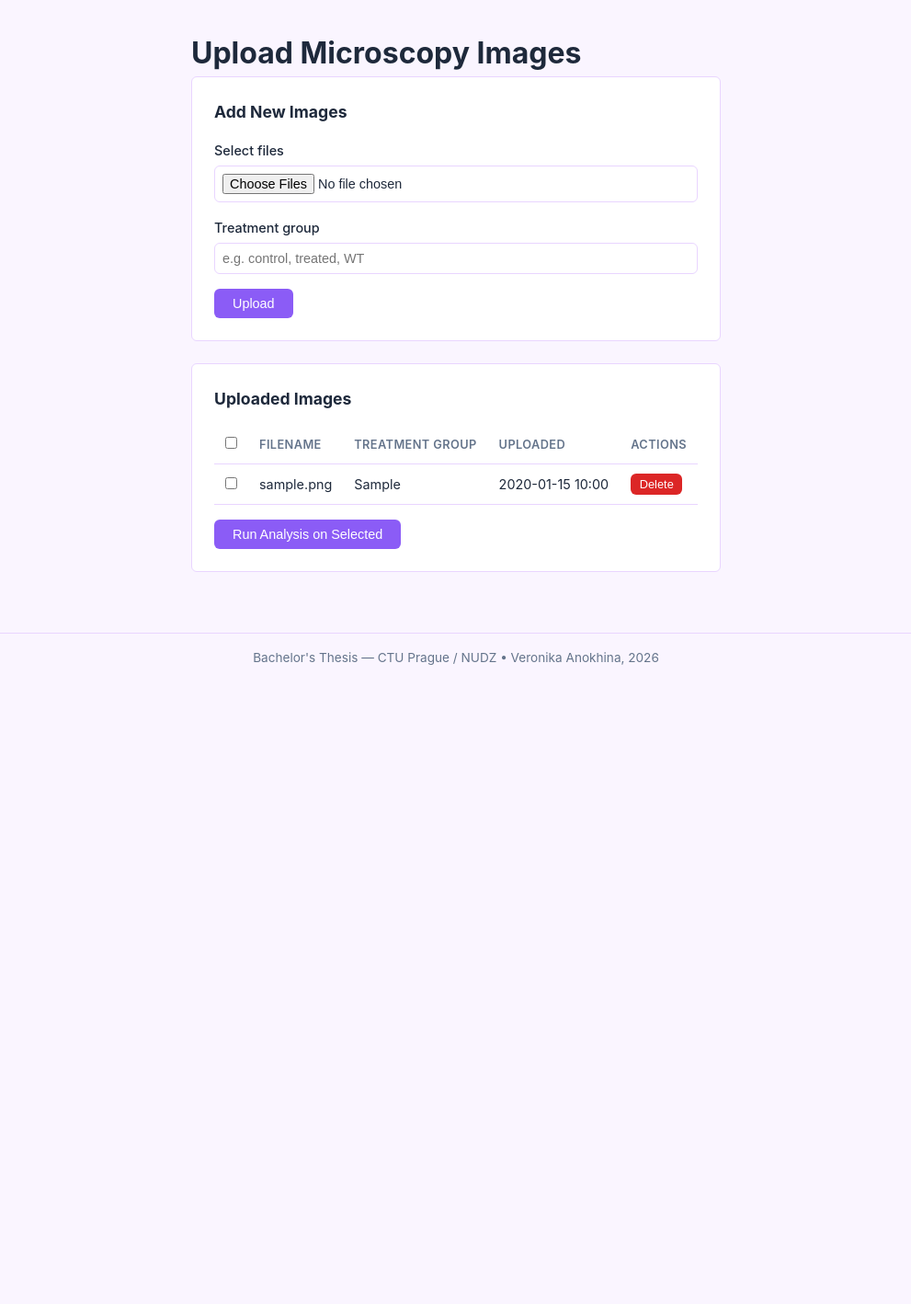
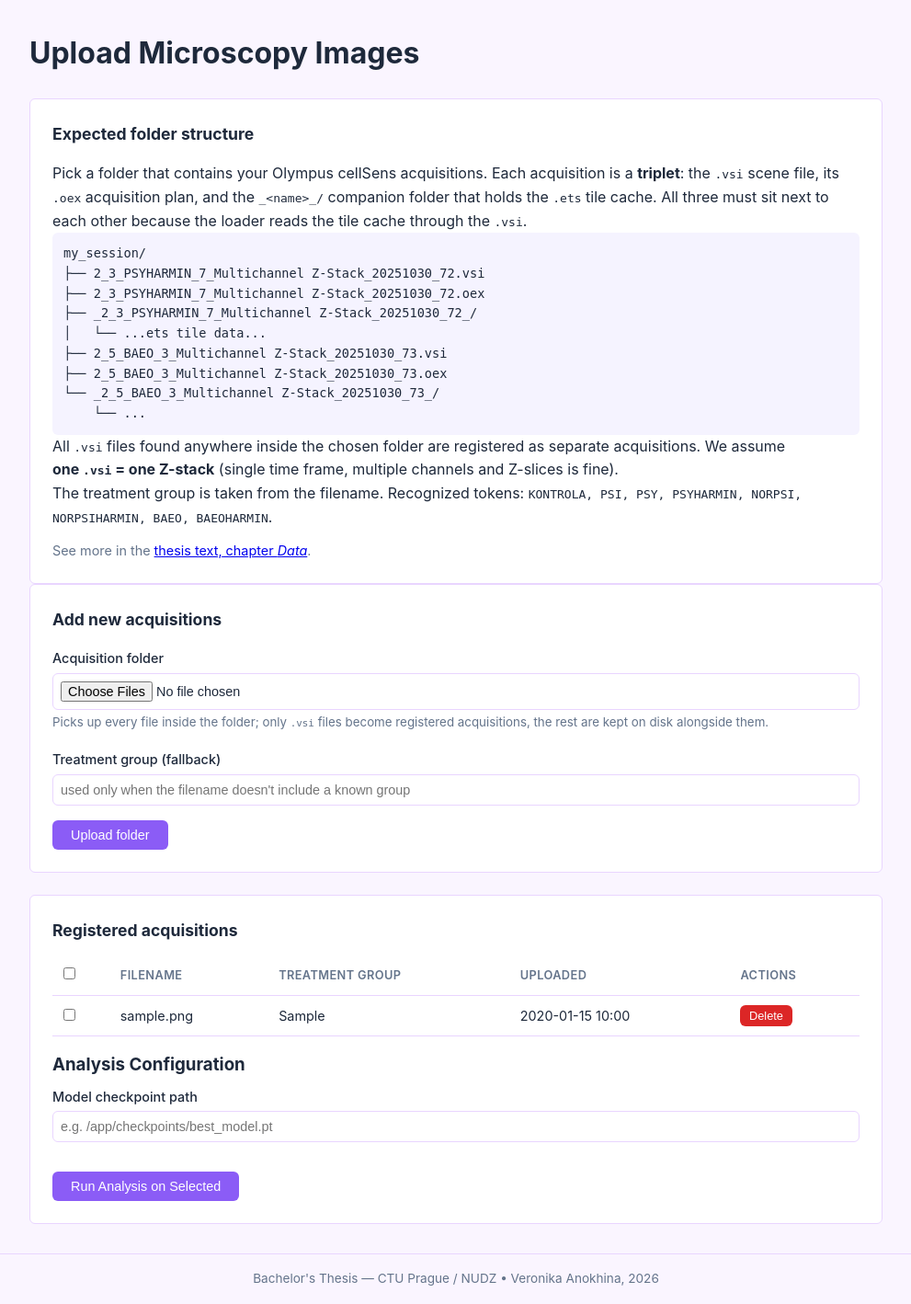
Before and after one commit to anokhver/thesis, a Django app: page /analysis/upload/ in a window 1280 px wide. Shown: the part 57-1475 px from the top of the page at 92% size, without its empty margins (144-1135 px from the left). Before the commit the page ends 780 px from the top, so only its background shows below. Run offline with Django 4.2, Linux system fonts and the light colour scheme; tables that the repository leaves empty hold one stand-in row (values such as "Sample post").

Commit message:
feat(web): folder upload with VSI auto-derive and preview
Replace single-file upload with a folder picker that preserves the Olympus cellSens triplet (.vsi + .oex + _<name>_/ tile cache) on disk and registers only the .vsi files as MicroscopyImage rows. Treatment group is auto-derived from filename tokens (KONTROLA, PSI, PSY, PSYHARMIN, NORPSI, NORPSIHARMIN, BAEO, BAEOHARMIN) with token-based exact matching so NORPSI != PSI and BAEOHARMIN != BAEO. The text field is now a fallback used only when the filename doesn't match a known group. Add a VSI preview list under the file input, an Expected-folder-structure description card, fix the nested-form bug that broke the Delete button (HTML5 form= attribute moves the per-row delete form out of the run form). Raise DATA_UPLOAD_MAX_NUMBER_FILES to 10000 so large tile folders fit. Add THESIS_PDF_URL setting; reference the thesis text by chapter name + link, never by repo file path.

```diff
--- a/synapse_config/settings.py
+++ b/synapse_config/settings.py
@@ -85,3 +85,9 @@ MEDIA_ROOT = BASE_DIR / "media"
 DEFAULT_AUTO_FIELD = "django.db.models.BigAutoField"
 
 DATA_UPLOAD_MAX_MEMORY_SIZE = 500 * 1024 * 1024
+DATA_UPLOAD_MAX_NUMBER_FILES = 10000  # folder uploads can contain many .ets tiles
+
+THESIS_PDF_URL = os.environ.get(
+    "THESIS_PDF_URL",
+    "https://example.com/anokhina-bachelor-thesis.pdf",
+)
--- a/synapse_web/templates/synapse_web/upload.html
+++ b/synapse_web/templates/synapse_web/upload.html
@@ -1,33 +1,80 @@
 {% extends "base.html" %}
+{% load ui %}
 
 {% block title %}Upload Images — SynAPSeg{% endblock %}
 
 {% block content %}
 <h1>Upload Microscopy Images</h1>
 
-<div class="card">
-    <h2>Add New Images</h2>
-    <form method="post" enctype="multipart/form-data">
+{% card title="Expected folder structure" margin="1.5rem" %}
+<p>
+    Pick a folder that contains your Olympus cellSens acquisitions. Each
+    acquisition is a <strong>triplet</strong>: the <code>.vsi</code>
+    scene file, its <code>.oex</code> acquisition plan, and the
+    <code>_&lt;name&gt;_/</code> companion folder that holds the
+    <code>.ets</code> tile cache. All three must sit next to each other
+    because the loader reads the tile cache through the <code>.vsi</code>.
+</p>
+<pre style="background: #f5f3ff; padding: 0.75rem; border-radius: var(--radius); font-size: 0.85rem; overflow-x: auto;">my_session/
+├── 2_3_PSYHARMIN_7_Multichannel Z-Stack_20251030_72.vsi
+├── 2_3_PSYHARMIN_7_Multichannel Z-Stack_20251030_72.oex
+├── _2_3_PSYHARMIN_7_Multichannel Z-Stack_20251030_72_/
+│   └── ...ets tile data...
+├── 2_5_BAEO_3_Multichannel Z-Stack_20251030_73.vsi
+├── 2_5_BAEO_3_Multichannel Z-Stack_20251030_73.oex
+└── _2_5_BAEO_3_Multichannel Z-Stack_20251030_73_/
+    └── ...</pre>
+<p>
+    All <code>.vsi</code> files found anywhere inside the chosen folder
+    are registered as separate acquisitions. We assume
+    <strong>one&nbsp;<code>.vsi</code>&nbsp;= one Z-stack</strong> (single
+    time frame, multiple channels and Z-slices is fine).
+</p>
+<p>
+    The treatment group is taken from the filename. Recognized tokens:
+    <code>{{ known_groups }}</code>.
+</p>
+{% thesis_link chapter="Data" %}
+{% endcard %}
+
+{% card title="Add new acquisitions" %}
+<form method="post" enctype="multipart/form-data" id="upload-form">
     {% csrf_token %}
     <input type="hidden" name="action" value="upload">
     <div class="form-group">
-            <label for="files">Select files</label>
-            <input type="file" id="files" name="files" multiple
-                   accept=".vsi,.ets,.tif,.tiff,.czi" required>
+        <label for="files">Acquisition folder</label>
+        <input type="file" id="files" name="files" multiple webkitdirectory directory required>
+        <input type="hidden" name="relative_paths" id="relative_paths">
+        <small style="color: var(--text-secondary);">
+            Picks up every file inside the folder; only <code>.vsi</code>
+            files become registered acquisitions, the rest are kept on
+            disk alongside them.
+        </small>
+        <div id="vsi-preview" style="margin-top: 0.75rem; display: none;">
+            <strong id="vsi-preview-count"></strong>
+            <ul id="vsi-preview-list"
+                style="margin: 0.5rem 0 0 0; padding-left: 1.25rem;
+                       max-height: 12rem; overflow-y: auto;
+                       font-size: 0.85rem; font-family: monospace;"></ul>
+        </div>
+        <div id="vsi-preview-empty"
+             style="margin-top: 0.75rem; display: none;
+                    color: var(--danger, #b91c1c); font-size: 0.85rem;">
+            No <code>.vsi</code> files found in the selected folder.
+        </div>
     </div>
     <div class="form-group">
-            <label for="treatment_group">Treatment group</label>
+        <label for="treatment_group">Treatment group (fallback)</label>
         <input type="text" id="treatment_group" name="treatment_group"
-                   placeholder="e.g. control, treated, WT">
+               placeholder="used only when the filename doesn't include a known group">
     </div>
-        <button type="submit" class="btn">Upload</button>
+    <button type="submit" class="btn">Upload folder</button>
 </form>
-</div>
+{% endcard %}
 
 {% if images %}
-<div class="card" style="margin-top: 1.5rem;">
-    <h2>Uploaded Images</h2>
-    <form method="post" action="{% url 'synapse_web:run_inference' %}">
+{% card title="Registered acquisitions" margin="1.5rem" %}
+<form method="post" action="{% url 'synapse_web:run_inference' %}" id="run-form">
     {% csrf_token %}
     <table class="data-table">
         <thead>
@@ -47,22 +94,40 @@
                 <td>{{ img.treatment_group|default:"—" }}</td>
                 <td>{{ img.uploaded_at|date:"Y-m-d H:i" }}</td>
                 <td>
-                        <form method="post" style="display:inline;">
-                            {% csrf_token %}
-                            <input type="hidden" name="action" value="delete">
-                            <input type="hidden" name="image_id" value="{{ img.id }}">
-                            <button type="submit" class="btn btn-danger btn-small">Delete</button>
-                        </form>
+                    <button type="submit"
+                            form="delete-form-{{ img.id }}"
+                            class="btn btn-danger btn-small">
+                        Delete
+                    </button>
                 </td>
             </tr>
             {% endfor %}
         </tbody>
     </table>
+    <div style="margin-top: 1rem;">
+        <h3 style="margin-bottom: 0.5rem;">Analysis Configuration</h3>
+        <div class="form-group">
+            <label for="checkpoint_path">Model checkpoint path</label>
+            <input type="text" id="checkpoint_path" name="checkpoint_path"
+                   placeholder="e.g. /app/checkpoints/best_model.pt">
+        </div>
+    </div>
     <button type="submit" class="btn" style="margin-top: 1rem;">
         Run Analysis on Selected
     </button>
 </form>
-</div>
+
+{% for img in images %}
+<form id="delete-form-{{ img.id }}"
+      method="post"
+      action="{% url 'synapse_web:upload' %}"
+      style="display: none;">
+    {% csrf_token %}
+    <input type="hidden" name="action" value="delete">
+    <input type="hidden" name="image_id" value="{{ img.id }}">
+</form>
+{% endfor %}
+{% endcard %}
 
 <script>
 document.getElementById("select-all").addEventListener("change", function () {
@@ -73,8 +138,63 @@ document.getElementById("select-all").addEventListener("change", function () {
 });
 </script>
 {% else %}
-<div class="empty-state">
-    <p>No images uploaded yet. Use the form above to get started.</p>
-</div>
+{% empty_state %}
+<p>No acquisitions registered yet. Use the form above to get started.</p>
+{% endempty_state %}
 {% endif %}
+
+<script>
+(function () {
+    var input = document.getElementById("files");
+    var form = document.getElementById("upload-form");
+    var preview = document.getElementById("vsi-preview");
+    var previewCount = document.getElementById("vsi-preview-count");
+    var previewList = document.getElementById("vsi-preview-list");
+    var previewEmpty = document.getElementById("vsi-preview-empty");
+
+    function refreshPreview() {
+        var vsiPaths = [];
+        for (var i = 0; i < input.files.length; i++) {
+            var f = input.files[i];
+            var rel = f.webkitRelativePath || f.name;
+            if (rel.toLowerCase().endsWith(".vsi")) {
+                vsiPaths.push(rel);
+            }
+        }
+        previewList.innerHTML = "";
+        if (input.files.length === 0) {
+            preview.style.display = "none";
+            previewEmpty.style.display = "none";
+            return;
+        }
+        if (vsiPaths.length === 0) {
+            preview.style.display = "none";
+            previewEmpty.style.display = "block";
+            return;
+        }
+        previewEmpty.style.display = "none";
+        preview.style.display = "block";
+        previewCount.textContent =
+            vsiPaths.length + " .vsi file" + (vsiPaths.length === 1 ? "" : "s") +
+            " will be registered:";
+        vsiPaths.sort();
+        for (var j = 0; j < vsiPaths.length; j++) {
+            var li = document.createElement("li");
+            li.textContent = vsiPaths[j];
+            previewList.appendChild(li);
+        }
+    }
+
+    input.addEventListener("change", refreshPreview);
+
+    form.addEventListener("submit", function () {
+        var paths = [];
+        for (var i = 0; i < input.files.length; i++) {
+            var f = input.files[i];
+            paths.push(f.webkitRelativePath || f.name);
+        }
+        document.getElementById("relative_paths").value = paths.join("\n");
+    });
+})();
+</script>
 {% endblock %}
--- a/synapse_web/views.py
+++ b/synapse_web/views.py
@@ -1,10 +1,26 @@
 import math
+import uuid
 
+from django.conf import settings
 from django.contrib import messages
+from django.core.files.storage import default_storage
 from django.shortcuts import redirect, render
 from django.views.decorators.http import require_POST
 
 from .models import AnalysisRun, ImageResult, MicroscopyImage
+from .services.naming import KNOWN_GROUPS, derive_treatment_group
+
+
+def _parse_relative_paths(raw: str, files: list) -> list[str]:
+    """Return a relative path for each uploaded file, preferring the
+    browser-supplied webkitRelativePath (one per line) and falling back to
+    the file's own name when JS didn't run or the browser doesn't support it.
+    """
+    candidates = [p.strip() for p in raw.splitlines()]
+    candidates = [p for p in candidates if p]
+    if len(candidates) == len(files):
+        return [p.replace("\\", "/") for p in candidates]
+    return [f.name for f in files]
 
 
 def upload(request):
@@ -13,14 +29,45 @@ def upload(request):
 
         if action == "upload":
             files = request.FILES.getlist("files")
-            treatment_group = request.POST.get("treatment_group", "")
-            for f in files:
-                MicroscopyImage.objects.create(
-                    original_filename=f.name,
-                    file=f,
-                    treatment_group=treatment_group,
+            rel_paths = _parse_relative_paths(
+                request.POST.get("relative_paths", ""), files
+            )
+            fallback_group = request.POST.get("treatment_group", "").strip()
+            batch_id = uuid.uuid4().hex[:8]
+            base_dir = f"uploads/microscopy/{batch_id}"
+
+            vsi_count = 0
+            derived_count = 0
+            for f, rel_path in zip(files, rel_paths):
+                target = f"{base_dir}/{rel_path}"
+                saved_path = default_storage.save(target, f)
+                if not rel_path.lower().endswith(".vsi"):
+                    continue
+                basename = rel_path.rsplit("/", 1)[-1]
+                derived = derive_treatment_group(basename)
+                if derived:
+                    derived_count += 1
+                img = MicroscopyImage(
+                    original_filename=basename,
+                    treatment_group=derived or fallback_group,
                 )
-            messages.success(request, f"Uploaded {len(files)} image(s).")
+                img.file.name = saved_path
+                img.save()
+                vsi_count += 1
+
+            if vsi_count == 0:
+                messages.warning(
+                    request,
+                    "No .vsi files found in the upload. "
+                    "Pick a folder that contains the .vsi acquisitions.",
+                )
+            else:
+                messages.success(
+                    request,
+                    f"Registered {vsi_count} acquisition(s) "
+                    f"from {len(files)} uploaded file(s); "
+                    f"{derived_count} group(s) auto-derived from filename.",
+                )
             return redirect("synapse_web:upload")
 
         if action == "delete":
@@ -35,7 +82,15 @@ def upload(request):
             return redirect("synapse_web:upload")
 
     images = MicroscopyImage.objects.all().order_by("-uploaded_at")
-    return render(request, "synapse_web/upload.html", {"images": images})
+    return render(
+        request,
+        "synapse_web/upload.html",
+        {
+            "images": images,
+            "known_groups": ", ".join(KNOWN_GROUPS),
+            "thesis_pdf_url": settings.THESIS_PDF_URL,
+        },
+    )
 
 
 @require_POST
@@ -74,7 +129,6 @@ def results(request):
     group_stats = []
     if latest_run:
         result_rows = latest_run.results.select_related("image").all()
-        # Group by treatment_group using plain Python
         groups = {}
         for r in result_rows:
             key = r.image.treatment_group or "(none)"
@@ -84,7 +138,7 @@ def results(request):
             n = len(densities)
             mean = sum(densities) / n if n else 0.0
             variance = (
-                sum((d - mean) ** 2 for d in densities) / n if n > 1 else 0.0
+                sum((d - mean) ** 2 for d in densities) / (n - 1) if n > 1 else 0.0
             )
             std = math.sqrt(variance)
             group_stats.append(
@@ -105,8 +159,14 @@ def results(request):
                 "created_at": run.created_at,
                 "status": run.status,
                 "image_count": run.results.count(),
+                "checkpoint_path": run.checkpoint_path or "—",
             }
         )
+
+    image_results = []
+    if latest_run:
+        for r in latest_run.results.select_related("image").all():
+            image_results.append(r)
 
     return render(
         request,
@@ -115,5 +175,6 @@ def results(request):
             "group_stats": group_stats,
             "run_summaries": run_summaries,
             "latest_run": latest_run,
+            "image_results": image_results,
         },
     )
```
Also changed, not shown: synapse_web/services/naming.py (added, +55 -0 lines), synapse_web/tests.py (added, +248 -0 lines), synapse_web/services/__init__.py (added). Lines whose indentation alone changed are shown as unchanged.
